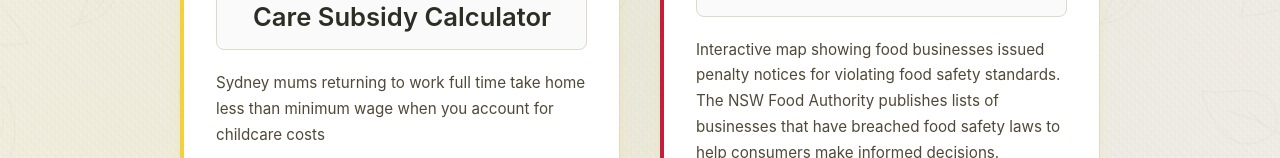
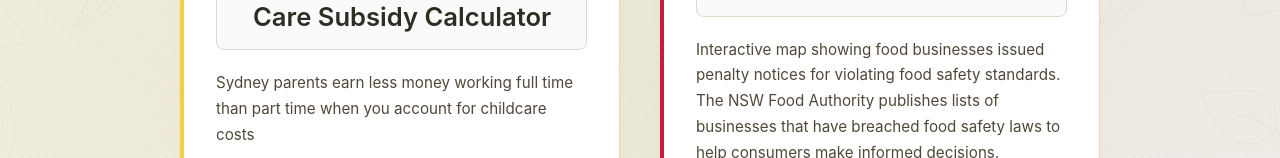
Before and after one commit to aussiedatagal/aussiedatagal.github.io, a React (Create React App) app: page / in a window 1280 px wide. Shown: the part 642-800 px from the top of the page. Built offline with nearby package versions, Linux system fonts and the light colour scheme; a web font is replaced by a local one.

Commit message:
Fix wording on CCS calculator project

```diff
--- a/src/projects.js
+++ b/src/projects.js
@@ -2,7 +2,7 @@ export const projects = [
   {
     id: 'return-to-work-cost',
     title: 'Return to Work Cost (A Childcare Subsidy Calculator)',
-    description: 'Sydney mums returning to work full time take home less than minimum wage when you account for childcare costs',
+    description: 'Sydney parents earn less money working full time than part time when you account for childcare costs',
     liveUrl: 'https://aussiedatagal.github.io/return-to-work-cost/',
     repoUrl: 'https://github.com/aussiedatagal/return-to-work-cost',
     previewImage: '/assets/previews/return-to-work-cost-preview.png',
```
